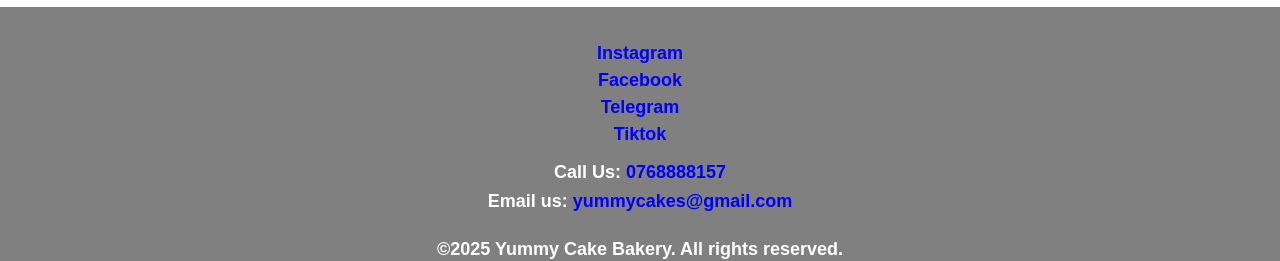
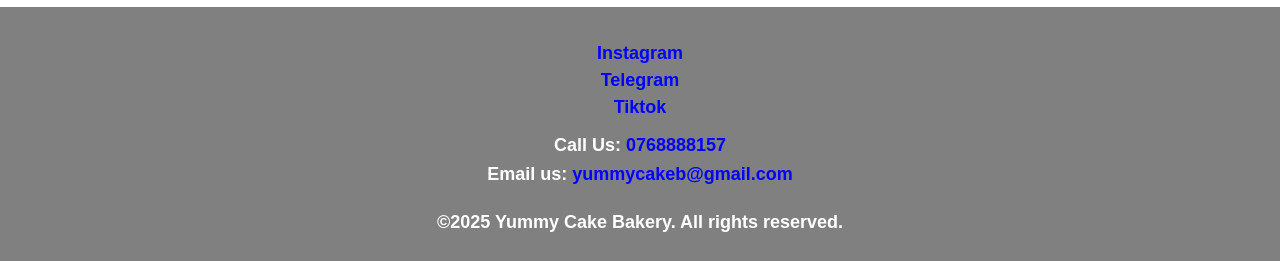
Before and after one commit to mpotaimaziriyah-coder/Yummy-cake-bakery-project-, a plain HTML site: page index.html in a window 1280 px wide. Shown: the part 1807-2068 px from the top of the page. Drawn offline with Linux system fonts and the light colour scheme.

Commit message:
Add files via upload
I made some changes in the files

```diff
--- a/index.html
+++ b/index.html
@@ -78,15 +78,16 @@
     <footer>
         <div class="socials">
             <a href="https://instagram.com">Instagram</a> <br>
-            <a href="https://facebook.com">Facebook</a> <br>
+            <a href="https://facebook.com"></a>
             <a href="https://telegram.com">Telegram</a> <br>
             <a href="https://tiktok.com">Tiktok</a> <br>
         </div>
         <P>Call Us:
             <a href="tel">0768888157</a> <br>
-            Email us: <a href="mailto">yummycakes@gmail.com</a>
+            Email us: <a href="mailto">yummycakeb@gmail.com</a>
         </P>
         <p>&copy;2025 Yummy Cake Bakery. All rights reserved.</p>
+
     </footer>
 
 </body>
```
Also changed, not shown: about us.html (+1 -1 lines), contact us.html (+1 -1 lines), product.html (+1 -1 lines).
